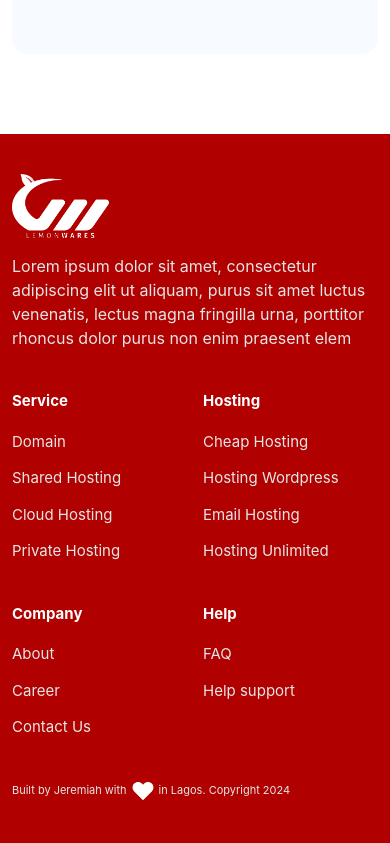
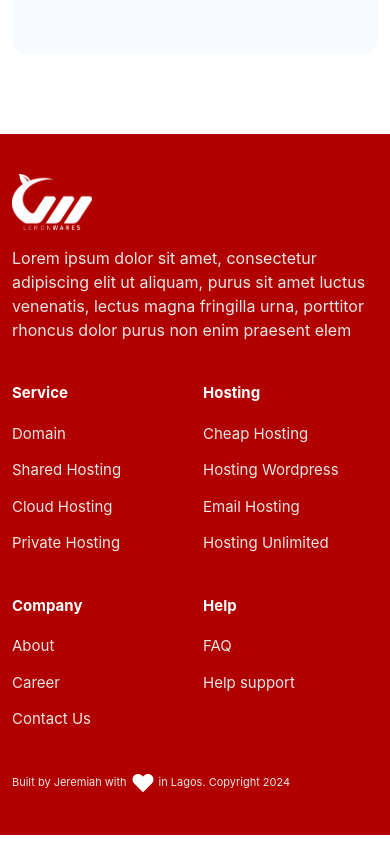
Before and after one commit to Bijender-137/LemonWars, a React (Create React App) app: page / in a window 390 px wide. Shown: the part 6168-7011 px from the top of the page. Built offline with nearby package versions, Linux system fonts and the light colour scheme.

Commit message:
logo width

```diff
--- a/src/components/Footer.jsx
+++ b/src/components/Footer.jsx
@@ -13,7 +13,7 @@ const Footer = () => {
               <div className="xl:w-1/3">
                 <a href="#">
                   <img
-                    className="sm:max-w-[120px] h-16 sm:h-[80px] max-w-[100px]"
+                    className="sm:max-w-[120px] h-14 sm:h-[80px] max-w-[80px]"
                     src={FooterLogo}
                     alt="footer_logo"
                   />
```
